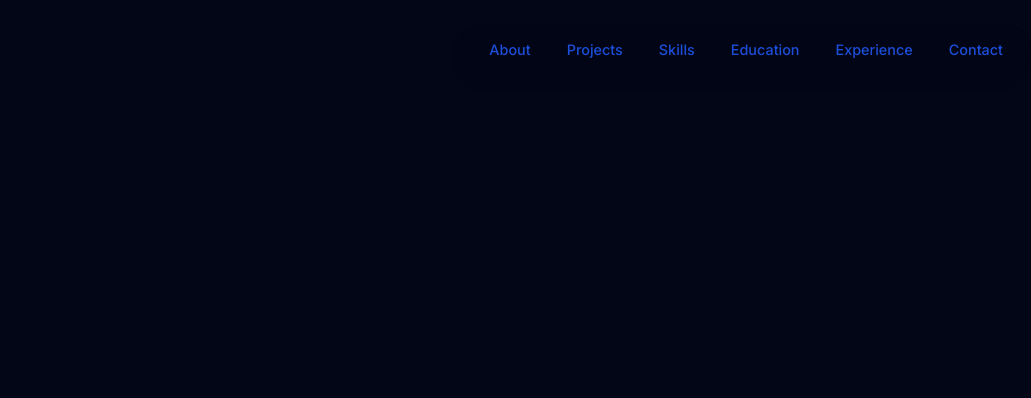
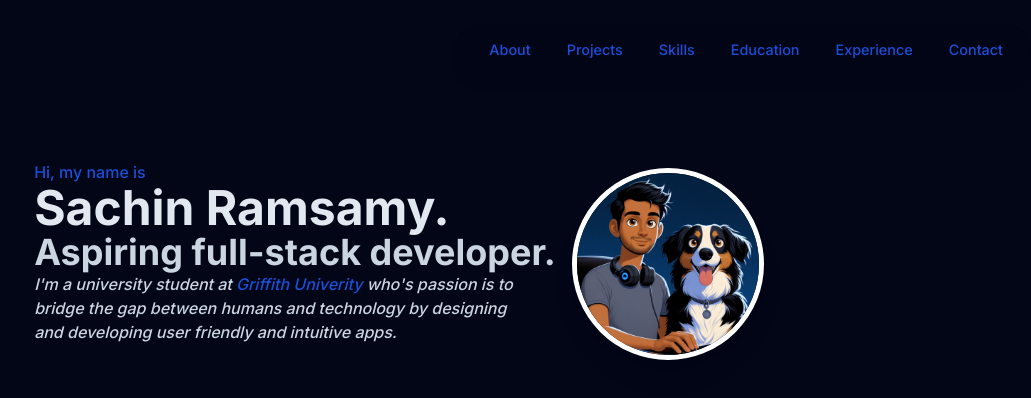
Before and after one commit to sramsamy/portfolio, a Next.js app: page / in a window 1280 px wide. Shown: the top 398 px of the page, without its empty margins (249-1280 px from the left). Built offline with nearby package versions, Linux system fonts and the light colour scheme.

Commit message:
Added intro and image

```diff
--- a/app/layout.tsx
+++ b/app/layout.tsx
@@ -16,7 +16,7 @@ export default function RootLayout({
 }) {
   return (
     <html lang="en">
-      <body className={`${inter.className} bg-slate-950 text-slate-200 relative`}>
+      <body className={`${inter.className} bg-slate-950 text-slate-200 relative pt-28 sm:pt-36`}>
         <Header />
         {children}
       </body>
--- a/app/page.tsx
+++ b/app/page.tsx
@@ -1,7 +1,9 @@
+import Intro from "@/components/intro";
+
 export default function Home() {
   return (
-    <main className="">
-
+    <main className="px-4">
+      <Intro />
     </main>
   )
 }
--- /dev/null
+++ b/components/intro.tsx
@@ -0,0 +1,35 @@
+"use client";
+import Image from "next/image";
+import introImage from "@/public/meAndBella.jpeg";
+import { motion } from "framer-motion";
+
+
+export default function Intro() {
+    return (
+        <section className="mb-28 text-left sm:mb:0 flex flex-col items-center justify-center sm:flex-row">
+                <p className="mb-10 mt-4 px-4 font-medium !leading-[1.5]">
+                    <span className="text-blue-700 ">Hi, my name is <br /><span className="text-slate-200 font-bold text-5xl"> Sachin Ramsamy.</span></span><br />
+                    <span className="text-slate-300 font-bold text-4xl"> Aspiring full-stack developer.</span><br />
+                    <span className="italic text-slate-300">I'm a university student at <span className="text-blue-700">Griffith Univerity</span> who's passion is to <br /> bridge the gap
+                    between humans and technology by designing<br /> and developing  user friendly and intuitive apps.
+                    </span>
+                </p>
+                    <motion.div
+                        initial={{ opacity: 0, scale: 0 }}
+                        animate={{ opacity: 1, scale: 1 }}
+                        transition={{ type: "spring", duration: 0.7 }}
+                        className="mt-2 sm:mt-0"
+                    >
+                        <Image
+                            src={introImage}
+                            alt="cartoon photo of me and Bella"
+                            width="192"
+                            height="192"
+                            quality="95"
+                            priority={true}
+                            className="h-150 w-150 rounded-full object-cover border-[0.35rem] border-white shadow-xl"
+                        />
+                    </motion.div>
+        </section>
+    )
+}
```
Also changed, not shown: .eslintrc.json, public/meAndBella.jpeg (added).
